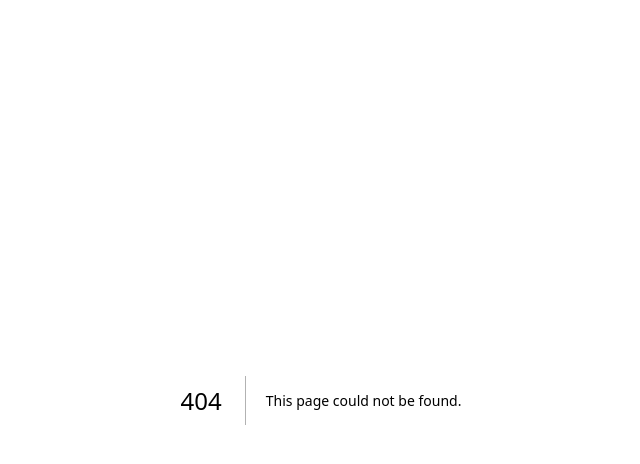
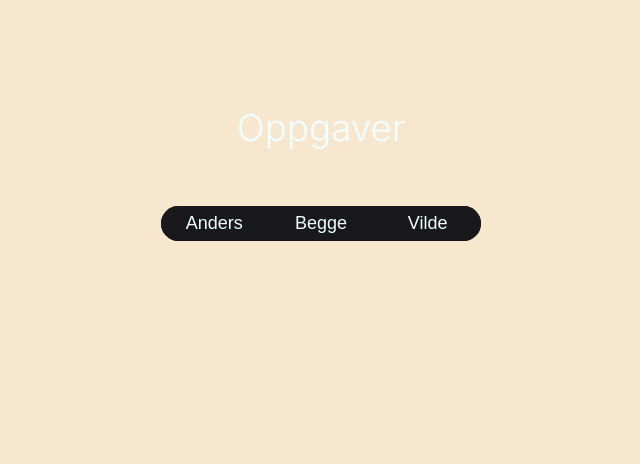
Before and after one commit to AndersAarsaether/Nexus, a Next.js app: page /todos in a window 1280 px wide. Before the commit this address had no page. Shown: the top 464 px of the page, without its empty margins (319-959 px from the left). Built offline with nearby package versions, Linux system fonts and the light colour scheme.

Commit message:
Global container and title and started on Todos

```diff
--- /dev/null
+++ b/src/app/components/radio-button.module.css
@@ -0,0 +1,17 @@
+.wrapper {
+  border-radius: 4rem;
+  background-color: #19191b;
+  width: 100%;
+  height: 2.2rem;
+  display: flex;
+  overflow: hidden;
+}
+
+.button {
+  border-width: 0px;
+  display: flex;
+  flex: 1;
+  justify-content: center;
+  align-items: center;
+  font-size: large;
+}
--- /dev/null
+++ b/src/app/components/radio-button.tsx
@@ -0,0 +1,28 @@
+import styles from "./radio-button.module.css"
+
+interface RadioButtonProps {
+  options: string[];
+  colors: string[];
+  selected: string | undefined;
+  setSelected: (option: string) => void;
+}
+
+export default function RadioButton(props: RadioButtonProps){
+  return (
+    <div className={styles.wrapper}>
+      {props.options.map((option, index) => (
+        <button
+          key={option}
+          className={styles.button}
+          style={{
+            backgroundColor: props.selected === option ? props.colors[index] : 'inherit',
+            color: props.selected === option ? "#000" : 'azure',
+          }}
+          onClick={() => props.setSelected(option)}
+        >
+          {option}
+        </button>
+      ))}
+    </div>
+  )
+}
--- a/src/app/dates/page.tsx
+++ b/src/app/dates/page.tsx
@@ -33,7 +33,7 @@ export default function DateNights() {
   };
 
   return (
-    <div className={styles.container}>
+    <div className="container">
       <div className={styles.titleWrapper}>
         <h1 className={styles.title}>Date nights</h1>
         <h2 className={styles.header}>Her kan man legge inn date-ideer!</h2>
--- a/src/app/globals.css
+++ b/src/app/globals.css
@@ -13,3 +13,17 @@
 * {
   box-sizing: border-box;
 }
+
+.container {
+  display: flex;
+  flex-direction: column;
+  align-items: center;
+  width: 100%;
+  margin-block: 5rem;
+}
+
+.title {
+  font-size: 2.3rem;
+  font-weight: 300;
+  color: azure;
+}
--- a/src/app/page.tsx
+++ b/src/app/page.tsx
@@ -8,7 +8,7 @@ import styles from "./page.module.css";
 
 export default function Home() {
   return (
-    <div className={styles.container}>
+    <div className="container">
       <h1 className={styles.title}>Meny</h1>
       <div className={styles.linksWrapper}>
         <div className={styles.linkButtonsWrapper}>
--- /dev/null
+++ b/src/app/todos/page.module.css
@@ -0,0 +1,4 @@
+.contentWrapper {
+  margin-block: 2rem;
+  width: 20rem;
+}
--- /dev/null
+++ b/src/app/todos/page.tsx
@@ -0,0 +1,24 @@
+"use client"
+
+import styles from "./page.module.css"
+import RadioButton from "@/components/radio-button";
+import { useState } from "react";
+
+
+export default function Todos(){
+  const [user, setUser] = useState<string>()
+
+  return (
+    <div className="container">
+      <h1 className="title">Oppgaver</h1>
+      <div className={styles.contentWrapper}>
+        <RadioButton
+          selected={user}
+          setSelected={setUser}
+          options={["Anders", "Begge", "Vilde"]}
+          colors={["#44EB9F", "#FDFF8A", "#E287CE"]}
+        />
+      </div>
+    </div>
+  )
+}""
```
Also changed, not shown: src/app/dates/page.module.css (+0 -8 lines).
